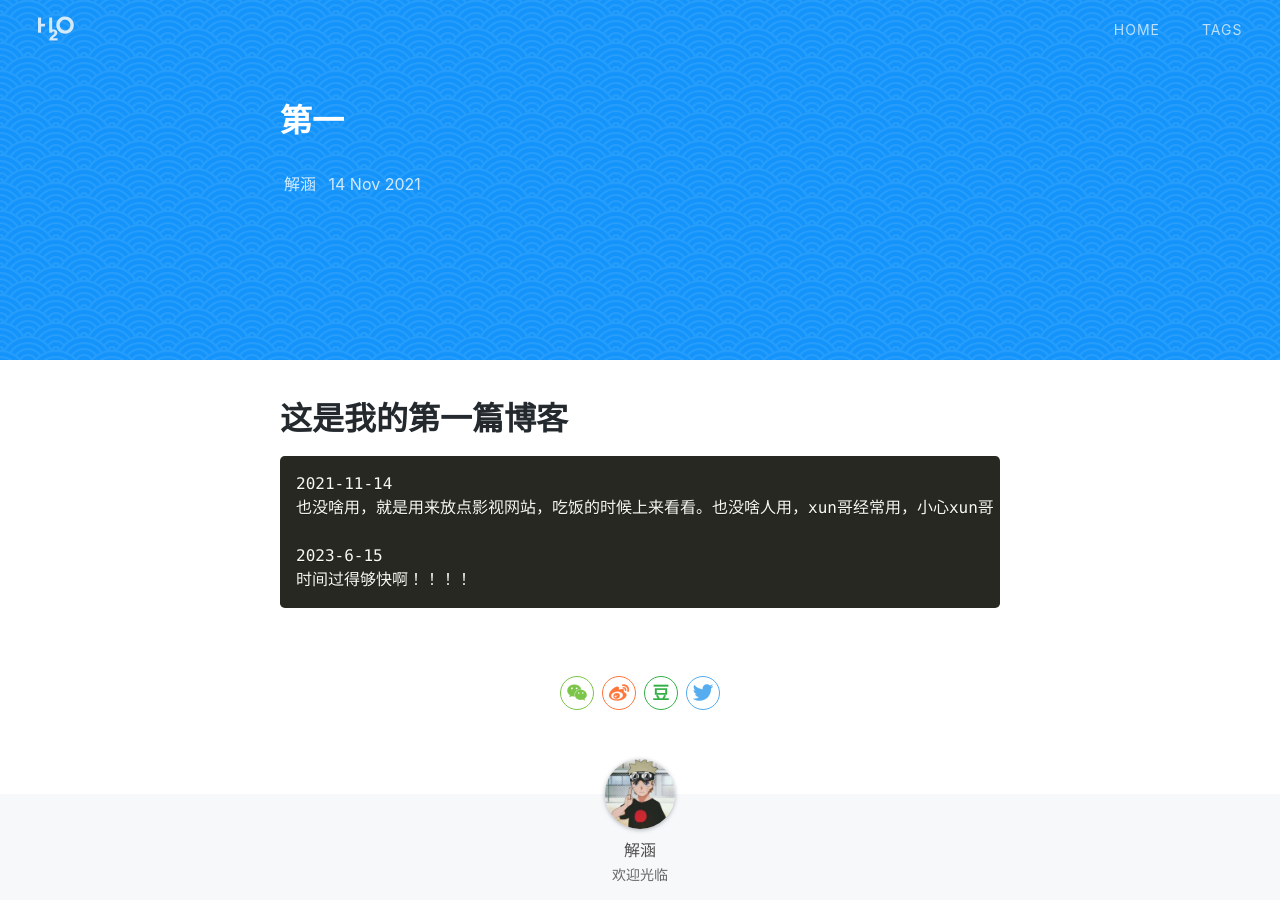
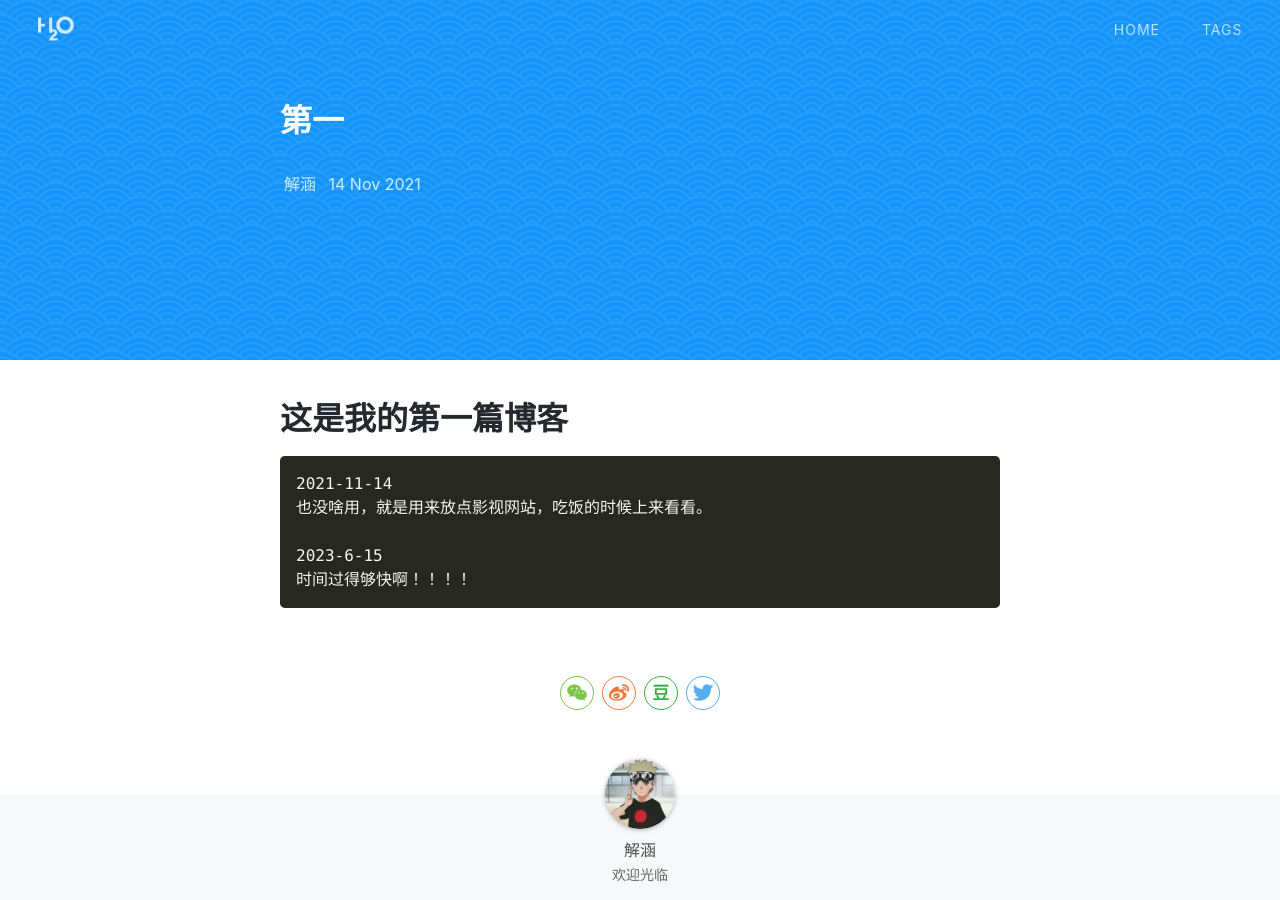
Before and after one commit to xiehan666/xiehan666.github.io, a Jekyll site: the page built from _posts/2021-11-14-第一.md, in a window 1280 px wide and 900 px high. Built offline with Jekyll 4.4.1, drawn with Linux system fonts in a browser that asks for light colours; nearby versions of some CDN libraries; our own code applies the rules of GitHub Pages for plain Markdown files; a style sheet for code colours, icons or effects is not loaded.

Commit message:
Update 2021-11-14-第一.md
test

```diff
--- a/_posts/2021-11-14-第一.md
+++ b/_posts/2021-11-14-第一.md
@@ -1,7 +1,7 @@
 # 这是我的第一篇博客
 
     2021-11-14
-    也没啥用，就是用来放点影视网站，吃饭的时候上来看看。也没啥人用，xun哥经常用，小心xun哥
+    也没啥用，就是用来放点影视网站，吃饭的时候上来看看。
 
     2023-6-15
     时间过得够快啊！！！！
```
